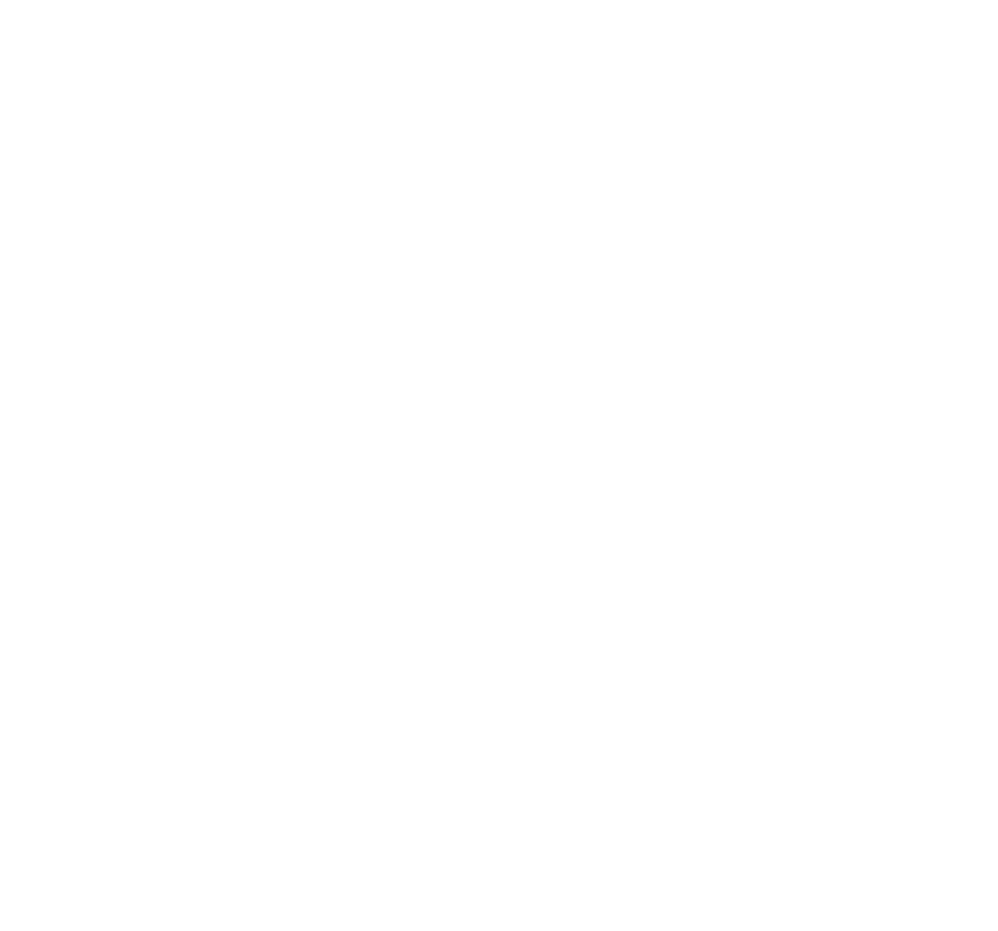
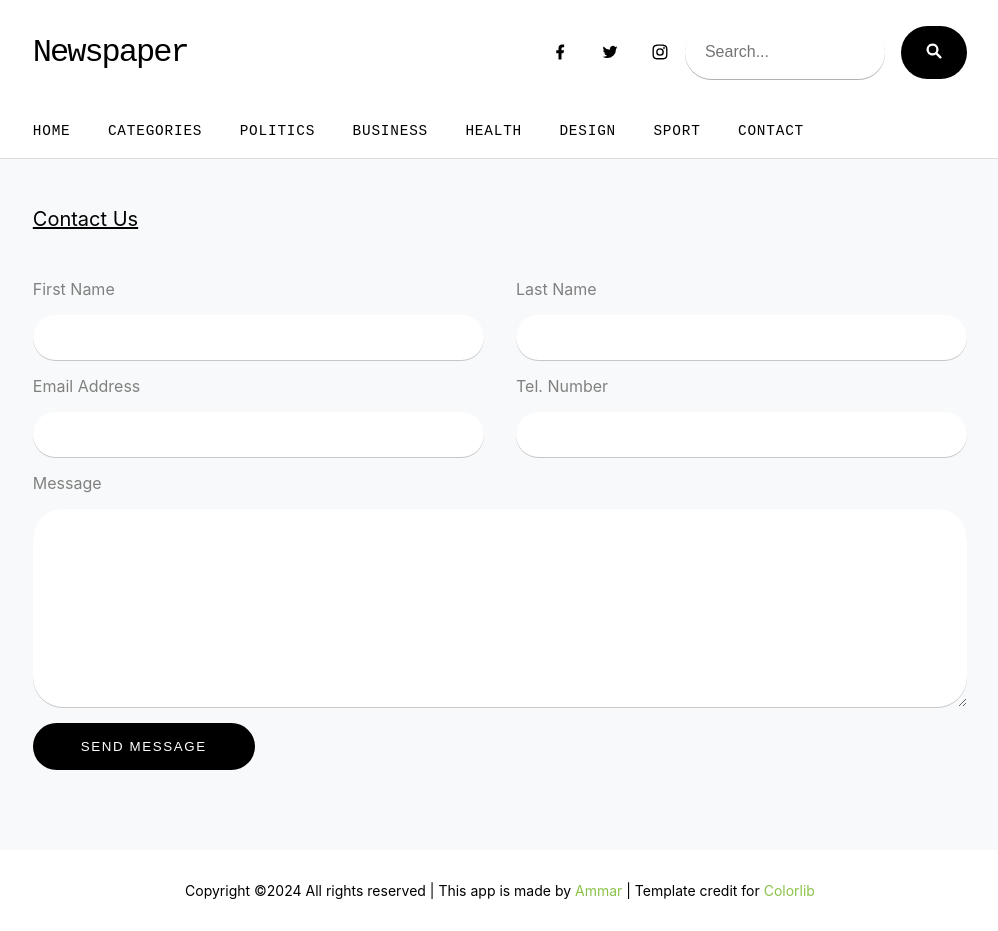
Before and after one commit to ammarmoha37/newspaper, an Angular app: page /contact in a window 1280 px wide. Before the commit this address led to /. Shown: the whole page, without its empty margins (140-1138 px from the left). Before the commit the page ends 800 px from the top, so only its background shows below. Built offline with nearby package versions, Linux system fonts and the light colour scheme.

Commit message:
contact component design

```diff
--- a/src/app/app-routing.module.ts
+++ b/src/app/app-routing.module.ts
@@ -1,6 +1,7 @@
 import { NgModule } from '@angular/core';
 import { RouterModule, Routes } from '@angular/router';
 import { CategoriesComponent } from '@components/categories/categories.component';
+import { ContactComponent } from '@components/contact/contact.component';
 import { HomeComponent } from '@components/home/home.component';
 
 const routes: Routes = [
@@ -12,6 +13,7 @@
   {path: 'categories/health' ,component: CategoriesComponent},
   {path: 'categories/design' ,component: CategoriesComponent},
   {path: 'categories/sport' ,component: CategoriesComponent},
+  {path: 'contact' ,component: ContactComponent}
 ];
 
 @NgModule({
--- a/src/app/app.module.ts
+++ b/src/app/app.module.ts
@@ -11,6 +11,7 @@
 import { CategoriesPostsComponent } from './components/categories-posts/categories-posts.component';
 import { TrendingComponent } from './components/trending/trending.component';
 import { CategoriesComponent } from './components/categories/categories.component';
+import { ContactComponent } from './components/contact/contact.component';
 
 @NgModule({
   declarations: [
@@ -22,7 +23,8 @@
     FooterComponent,
     CategoriesPostsComponent,
     TrendingComponent,
-    CategoriesComponent
+    CategoriesComponent,
+    ContactComponent
   ],
   imports: [
     BrowserModule,
--- /dev/null
+++ b/src/app/components/contact/contact.component.css
@@ -0,0 +1,83 @@
+* {
+  background-color: #F8F9FA;
+}
+
+.container {
+  padding: 3rem 0 4rem;
+  margin: 0 auto;
+}
+
+.section-title {
+  width: 73%;
+  margin: 0 auto;
+}
+
+h2 {
+  margin-bottom: 2rem;
+  font-weight: 400;
+  text-decoration: underline;
+  font-size: 1.25rem;
+}
+
+.form-wrapper {
+  width: 73%;
+  margin: 0 auto;
+  display: flex;
+  justify-content: center;
+  flex-direction: column;
+}
+
+.row {
+  display: flex;
+  gap: 2rem;
+  margin: 1rem 0;
+}
+
+.form-group {
+  display: flex;
+  flex-direction: column;
+  width: 100%;
+}
+
+.form-group label {
+  color: #808080;
+  margin-bottom: 1rem;
+}
+
+.form-group input {
+  padding: 3% 2%;
+  font-size: 1rem;
+  border: none;
+  border-radius: 30px;
+  box-shadow: 0px 1px 0.5px rgba(0, 0, 0, 0.2);
+  background-color: #ffffff;
+}
+
+.form-group textarea {
+  padding: 1% 2%;
+  font-size: 1rem;
+  border: none;
+  border-radius: 30px;
+  box-shadow: 0px 1px 0.5px rgba(0, 0, 0, 0.2);
+  background-color: #ffffff;
+}
+
+.form-group input:focus,
+.form-group textarea:focus {
+  outline: none;
+}
+
+.submitBtn {
+  color: #ffffff;
+  background-color: #000000;
+  padding: 1rem 3rem;
+  border-radius: 2rem;
+  border: none;
+  text-transform: uppercase;
+  letter-spacing: 0.1rem;
+}
+
+.submitBtn:hover {
+  background-color: #649130;
+  cursor: pointer;
+}
--- /dev/null
+++ b/src/app/components/contact/contact.component.html
@@ -0,0 +1,40 @@
+<app-nav-bar></app-nav-bar>
+<div class="container">
+  <div class="section-title">
+    <h2>Contact Us</h2>
+  </div>
+  <div class="form-wrapper">
+    <form method="post">
+      <div class="row">
+        <div class="form-group">
+          <label for="fname">First Name</label>
+          <input type="text" id="fname" class="form-control form-control-lg">
+        </div>
+        <div class="form-group">
+          <label for="lname">Last Name</label>
+          <input type="text" id="lname" class="form-control form-control-lg">
+        </div>
+      </div>
+      <div class="row">
+        <div class="form-group">
+          <label for="eaddress">Email Address</label>
+          <input type="text" id="eaddress" class="form-control form-control-lg">
+        </div>
+        <div class="form-group">
+          <label for="tel">Tel. Number</label>
+          <input type="text" id="tel" class="form-control form-control-lg">
+        </div>
+      </div>
+      <div class="row">
+        <div class="form-group">
+          <label for="message">Message</label>
+          <textarea name="" id="message" cols="30" rows="10" class="form-control"></textarea>
+        </div>
+      </div>
+      <div class="row">
+        <input type="submit" value="Send Message" class="submitBtn">
+      </div>
+    </form>
+  </div>
+</div>
+<app-footer></app-footer>
--- a/src/app/components/nav-bar/nav-bar.component.html
+++ b/src/app/components/nav-bar/nav-bar.component.html
@@ -38,7 +38,7 @@
       <li routerLink="/categories/health">HEALTH</li>
       <li routerLink="/categories/design">DESIGN</li>
       <li routerLink="/categories/sport">SPORT</li>
-      <li routerLink="/categories">CONTACT</li>
+      <li routerLink="/contact">CONTACT</li>
     </ul>
   </div>
 </div>
```
Also changed, not shown: src/app/components/contact/contact.component.ts (added, +10 -0 lines).
